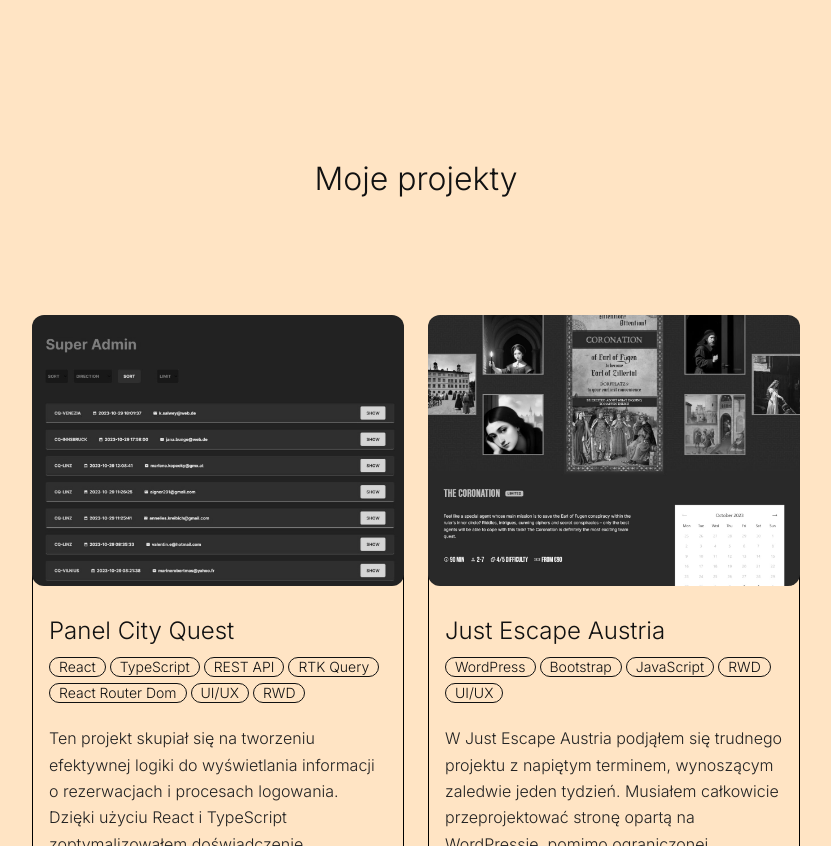
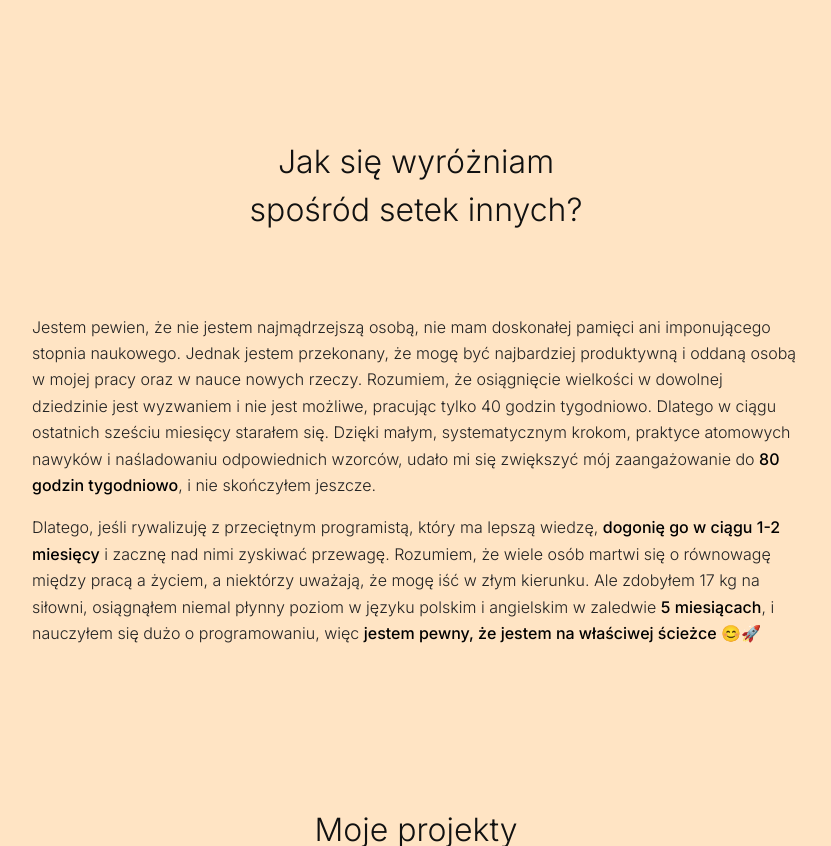
Before and after one commit to markkunitski/portfolio, a Next.js app: page /pl in a window 1280 px wide. Shown: the part 1520-2366 px from the top of the page, without its empty margins (224-1055 px from the left). Built offline with nearby package versions, Linux system fonts and the light colour scheme.

Commit message:
05.11 final 1.0

```diff
--- /dev/null
+++ b/src/app/components/Diff.jsx
@@ -0,0 +1,44 @@
+import React from "react";
+
+const Diff = () => {
+  return (
+    <div className="mb-40 diff observe">
+      <div className="flex justify-between items-center about mb-20">
+        <h2 className="w-full text-center">
+          How am i any different
+          <br />
+          from hundreds of others?
+        </h2>
+      </div>
+      <div>
+        <p>
+          I'm certain that I'm not the smartest person around, and I don't have
+          a perfect memory or a fancy degree. However, I'm confident that I can
+          be the most productive and dedicated person at my work and in learning
+          new things. I understand that achieving greatness in any field is
+          challenging and that it's not attainable by working just 40 hours a
+          week. That's why, over the past six months, I've been pushing myself.
+          Through small, consistent steps, the practice of atomic habits, and by
+          following the example of the right role models, I've managed to
+          increase my commitment to{" "}
+          <span className="focus">80 hours per week</span>, and I'm not
+          finished.
+        </p>
+        <p>
+          So, if I compete with a regular developer who has better knowledge, I
+          will <span className="focus">catch up with them in a 1-2 months</span>{" "}
+          and start to making a gap. I realize that many people are concerned
+          about work-life balance, and some believe I may be on the wrong path.
+          But I gained 17 kg in the gym, reached an almost fluent level in both{" "}
+          <span className="focus">Polish and English in only 5 months</span>,
+          and learned a lot about programming, so{" "}
+          <span className="focus">
+            I'm positive that I'm on the right track 😊🚀
+          </span>
+        </p>
+      </div>
+    </div>
+  );
+};
+
+export default Diff;
--- /dev/null
+++ b/src/app/components/DiffPL.jsx
@@ -0,0 +1,44 @@
+import React from "react";
+
+const DiffPL = () => {
+  return (
+    <div className="mb-40 diff observe">
+      <div className="flex justify-between items-center about mb-20">
+        <h2 className="w-full text-center">
+          Jak się wyróżniam
+          <br />
+          spośród setek innych?
+        </h2>
+      </div>
+      <div>
+        <p>
+          Jestem pewien, że nie jestem najmądrzejszą osobą, nie mam doskonałej
+          pamięci ani imponującego stopnia naukowego. Jednak jestem przekonany,
+          że mogę być najbardziej produktywną i oddaną osobą w mojej pracy oraz
+          w nauce nowych rzeczy. Rozumiem, że osiągnięcie wielkości w dowolnej
+          dziedzinie jest wyzwaniem i nie jest możliwe, pracując tylko 40 godzin
+          tygodniowo. Dlatego w ciągu ostatnich sześciu miesięcy starałem się.
+          Dzięki małym, systematycznym krokom, praktyce atomowych nawyków i
+          naśladowaniu odpowiednich wzorców, udało mi się zwiększyć mój
+          zaangażowanie do <span className="focus">80 godzin tygodniowo</span>,
+          i nie skończyłem jeszcze.
+        </p>
+        <p>
+          Dlatego, jeśli rywalizuję z przeciętnym programistą, który ma lepszą
+          wiedzę, <span className="focus">dogonię go w ciągu 1-2 miesięcy</span>{" "}
+          i zacznę nad nimi zyskiwać przewagę. Rozumiem, że wiele osób martwi
+          się o równowagę między pracą a życiem, a niektórzy uważają, że mogę
+          iść w złym kierunku. Ale zdobyłem 17 kg na siłowni, osiągnąłem niemal
+          płynny poziom w języku polskim i angielskim w zaledwie{" "}
+          <span className="focus">5 miesiącach</span>, i nauczyłem się dużo o
+          programowaniu, więc{" "}
+          <span className="focus">
+            jestem pewny, że jestem na właściwej ścieżce 😊🚀
+          </span>
+        </p>
+      </div>
+    </div>
+  );
+};
+
+export default DiffPL;
--- a/src/app/globals.css
+++ b/src/app/globals.css
@@ -33,7 +33,10 @@ p {
 }
 .about p {
   margin-bottom: 2rem;
-  line-height: 1.85rem;
+  line-height: 1.8rem;
+}
+.diff p {
+  margin-bottom: 1rem;
 }
 .focus {
   color: #000;
--- a/src/app/pl/page.jsx
+++ b/src/app/pl/page.jsx
@@ -10,6 +10,7 @@ import Head from "next/head";
 import Image from "next/image";
 import me from "/public/linked.jpg";
 import { useEffect } from "react";
+import DiffPL from "../components/DiffPL";
 const page = () => {
   useEffect(() => {
     const observer = new IntersectionObserver(
@@ -56,6 +57,7 @@ const page = () => {
             </div>
           </div>
           <AboutPL></AboutPL>
+          <DiffPL></DiffPL>
           <ProjectsPL></ProjectsPL>
           <div className="methods mb-40 observe">
             <h2 className="text-center mb-28">Moja praktyka</h2>
```
Also changed, not shown: src/app/page.jsx (+9 -1 lines).
